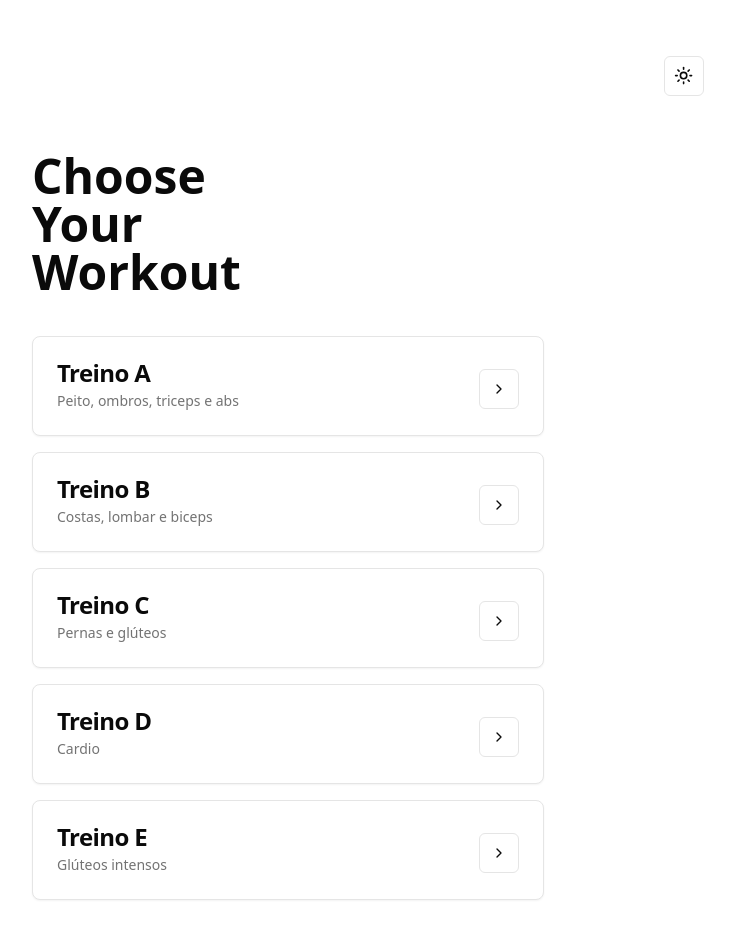
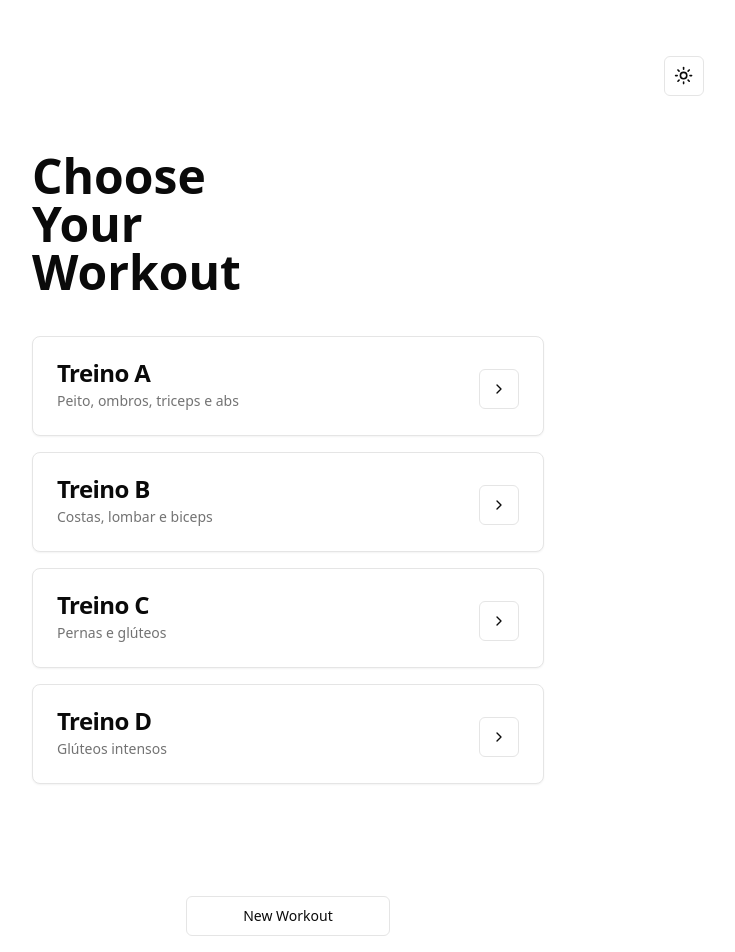
Before and after one commit to katsuragawaa/workout-react, a Next.js app: page / in a window 1280 px wide. Shown: the top 952 px of the page, without its empty margins (352-1087 px from the left). Built offline with nearby package versions, Linux system fonts and the light colour scheme.

Commit message:
Add workout page and update workout card

```diff
--- a/app/page.tsx
+++ b/app/page.tsx
@@ -1,16 +1,9 @@
 import { ThemeToggle } from "@/components/theme-toggle";
 import { Button } from "@/components/ui/button";
 import { WorkoutCard } from "@/components/workout-card";
+import { workouts } from "@/lib/workout-mock";
 
 export default function Home() {
-  const workouts = [
-    { id: 1, title: "Treino A", description: "Peito, ombros, triceps e abs" },
-    { id: 2, title: "Treino B", description: "Costas, lombar e biceps" },
-    { id: 3, title: "Treino C", description: "Pernas e glúteos" },
-    { id: 4, title: "Treino D", description: "Cardio" },
-    { id: 5, title: "Treino E", description: "Glúteos intensos" },
-  ];
-
   return (
     <>
       <header className="container flex max-w-4xl items-center justify-end pt-14">
@@ -28,7 +21,7 @@ export default function Home() {
 
         <section className="flex flex-col gap-4">
           {workouts.map((workout) => (
-            <WorkoutCard key={workout.id} title={workout.title} description={workout.description} />
+            <WorkoutCard key={workout.id} id={workout.id} title={workout.title} description={workout.description} />
           ))}
         </section>
 
--- /dev/null
+++ b/app/workout/[id]/page.tsx
@@ -0,0 +1,13 @@
+type WorkoutPageProps = {
+  params: { id: string };
+};
+
+export default function WorkoutPage({ params }: WorkoutPageProps) {
+  const { id } = params;
+
+  return (
+    <div>
+      <h1>Workout Page ID: {id}</h1>
+    </div>
+  );
+}
--- a/components/workout-card.tsx
+++ b/components/workout-card.tsx
@@ -1,13 +1,15 @@
 import { ChevronRight } from "lucide-react";
-import { Button } from "./ui/button";
+import { Button, buttonVariants } from "./ui/button";
 import { Card, CardDescription, CardHeader, CardTitle } from "./ui/card";
+import Link from "next/link";
 
 interface WorkoutCardProps {
+  id: number;
   title: string;
   description: string;
 }
 
-export const WorkoutCard: React.FC<WorkoutCardProps> = ({ title, description }) => {
+export const WorkoutCard: React.FC<WorkoutCardProps> = ({ id, title, description }) => {
   return (
     <Card>
       <CardHeader className="flex flex-row items-center justify-between gap-4">
@@ -15,9 +17,10 @@ export const WorkoutCard: React.FC<WorkoutCardProps> = ({ title, description })
           <CardTitle>{title}</CardTitle>
           <CardDescription>{description}</CardDescription>
         </div>
-        <Button variant="outline" size="icon">
+
+        <Link className={buttonVariants({ variant: "outline", size: "icon" })} href={`/workout/${id}`}>
           <ChevronRight className="h-4 w-4" />
-        </Button>
+        </Link>
       </CardHeader>
     </Card>
   );
--- /dev/null
+++ b/lib/workout-mock.ts
@@ -0,0 +1,6 @@
+export const workouts = [
+  { id: 1, title: "Treino A", description: "Peito, ombros, triceps e abs" },
+  { id: 2, title: "Treino B", description: "Costas, lombar e biceps" },
+  { id: 3, title: "Treino C", description: "Pernas e glúteos" },
+  { id: 4, title: "Treino D", description: "Glúteos intensos" },
+];
```
